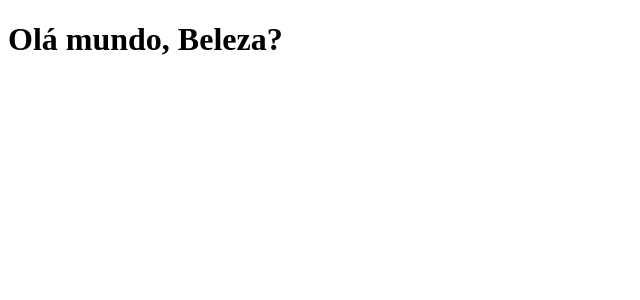
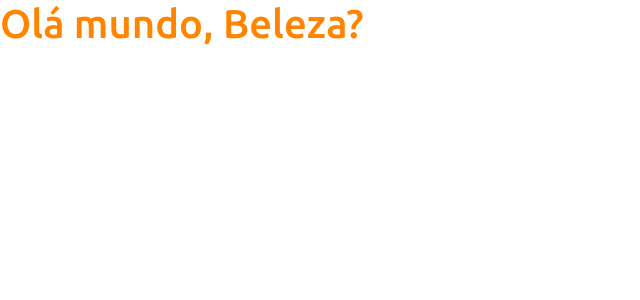
Before and after one commit to Viniciusog/ds-sales-management-spring-react, a React (Create React App) app in the folder frontend/: page / in a window 1280 px wide. Shown: the top 300 px of the page, without its empty margins (0-640 px from the left). Built offline with nearby package versions, Linux system fonts and the light colour scheme.

Commit message:
bootstrap

```diff
--- a/frontend/package.json
+++ b/frontend/package.json
@@ -10,6 +10,7 @@
     "@types/node": "^12.0.0",
     "@types/react": "^17.0.0",
     "@types/react-dom": "^17.0.0",
+    "bootstrap": "^4.6.0",
     "react": "^17.0.2",
     "react-dom": "^17.0.2",
     "react-scripts": "4.0.3",
--- a/frontend/src/App.tsx
+++ b/frontend/src/App.tsx
@@ -5,10 +5,9 @@
 function App() {
   return (
     <div>
-      <h1>Olá mundo, Beleza?</h1>
+      <h1 className="text-primary">Olá mundo, Beleza?</h1>
     </div>
   );
 }
 
-
 export default App;
--- /dev/null
+++ b/frontend/src/assets/css/styles.css
@@ -0,0 +1,34 @@
+@import url('https://fonts.googleapis.com/css2?family=Ubuntu:wght@300;400;500;700&display=swap');
+:root {
+    --color-primary: #FF8400;
+}
+
+html, body {
+    height: 100%;
+    font-family: "Ubuntu", sans-serif;
+}
+
+#root {
+    /*Diz apenas que teremos os componentes em coluna*/
+    display: flex;
+    flex-direction: column;
+    height: 100%;
+}
+
+.content {
+    flex: 1 0 auto;
+}
+
+.footer {
+    flex-shrink: 0;
+    text-align: center;
+}
+
+/*Estamos substituindo as cores do bootstrap através do !important*/
+.bg-primary {
+    background-color: var(--color-primary) !important;
+}
+
+.text-primary {
+    color: var(--color-primary) !important;
+}
--- a/frontend/src/index.tsx
+++ b/frontend/src/index.tsx
@@ -1,5 +1,8 @@
 import React from 'react';
 import ReactDOM from 'react-dom';
+import 'bootstrap/dist/css/bootstrap.css'
+import './assets/css/styles.css'
+
 import App from './App';
 
 ReactDOM.render(
```
Also changed, not shown: 2 other files (tests, documents, lock files or other folders).
